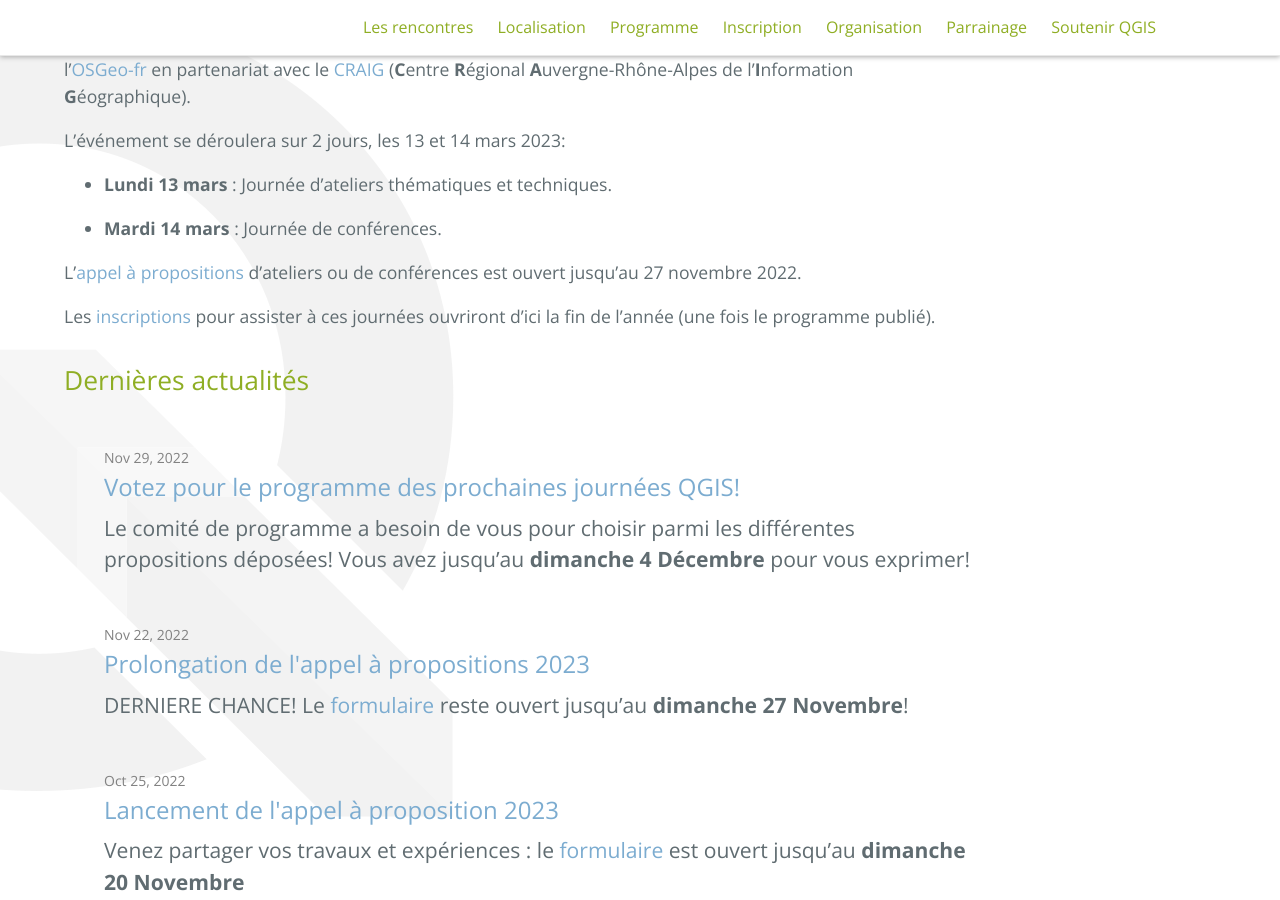
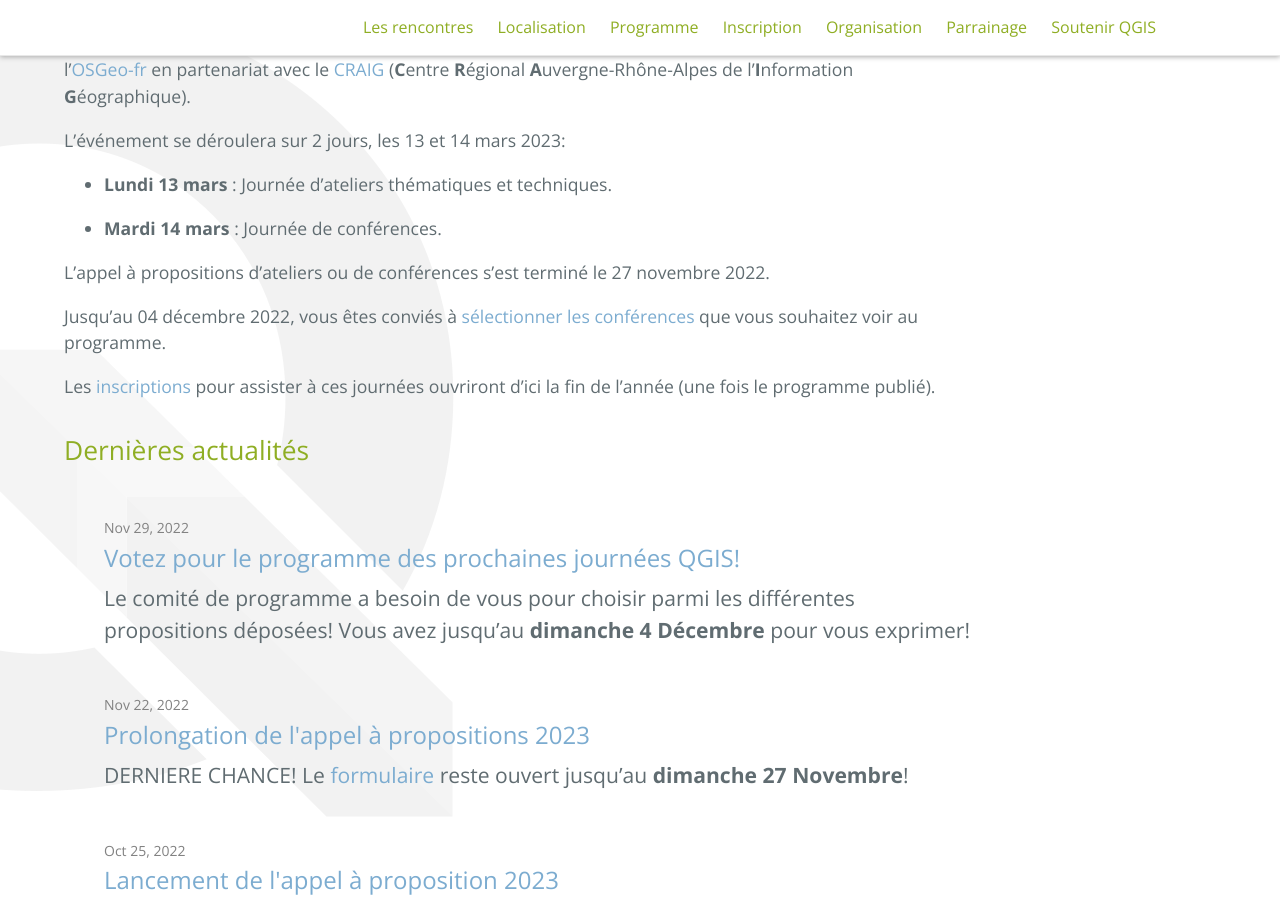
Before and after one commit to OSGeo-fr/QGIS-conf-fr-website, a Jekyll site: the page built from index.md, in a window 1280 px wide and 900 px high, scrolled down 482 px. Built offline with Jekyll 4.4.1, drawn with Linux system fonts in a browser that asks for light colours; comment, search, counter and statistics services are not loaded; the repository's description, which GitHub fills in, is left out.

Commit message:
mentionner l'appel à sélection de présentations (#110)

```diff
--- a/index.md
+++ b/index.md
@@ -13,6 +13,8 @@ L’événement se déroulera sur 2 jours, les 13 et 14 mars 2023:
 
 * **Mardi 14 mars** : Journée de conférences.
 
-L'[appel à propositions](https://sondage.osgeo.asso.fr/index.php/863591) d'ateliers ou de conférences est ouvert jusqu'au 27 novembre 2022.
+L'appel à propositions d'ateliers ou de conférences s'est terminé le 27 novembre 2022.
+
+Jusqu'au 04 décembre 2022, vous êtes conviés à [sélectionner les conférences](https://sondage.osgeo.asso.fr/index.php/617441) que vous souhaitez voir au programme.
 
 Les [inscriptions](/z25_inscription.html) pour assister à ces journées ouvriront d'ici la fin de l'année (une fois le programme publié).
```
